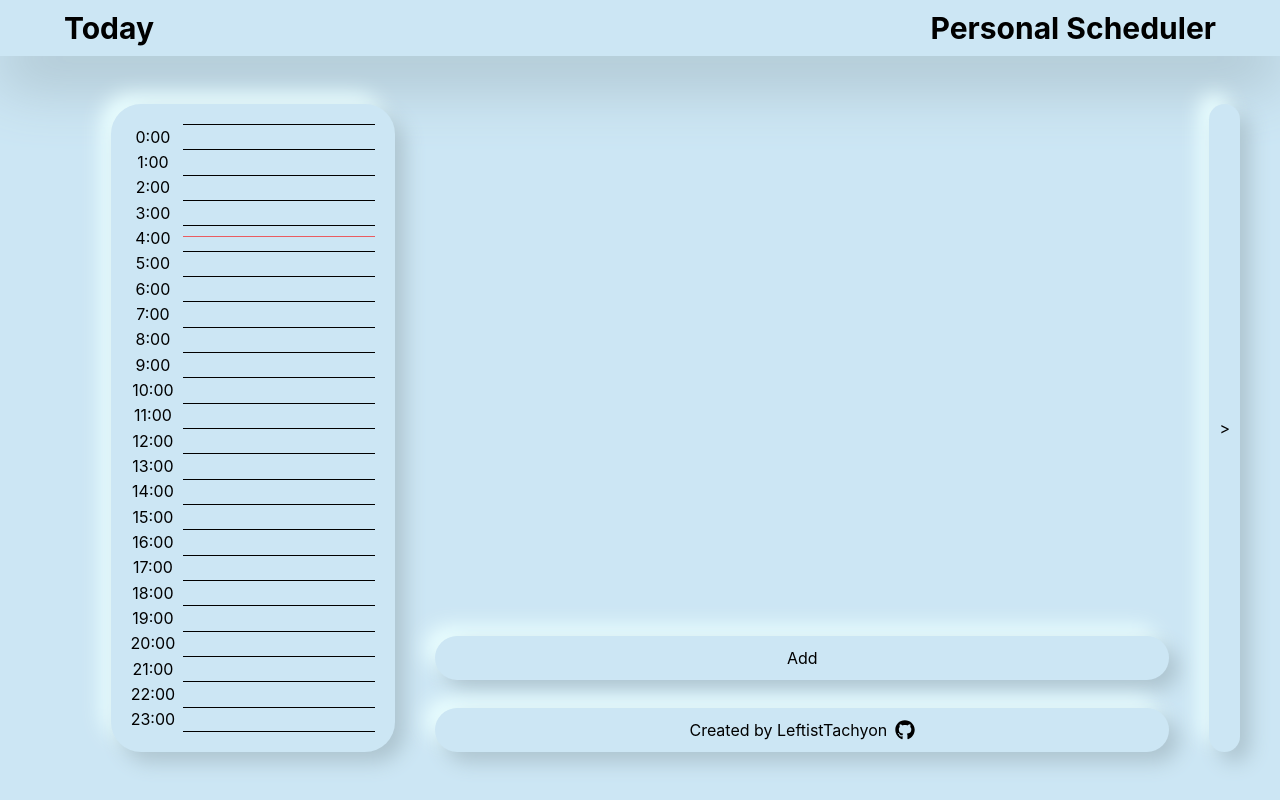
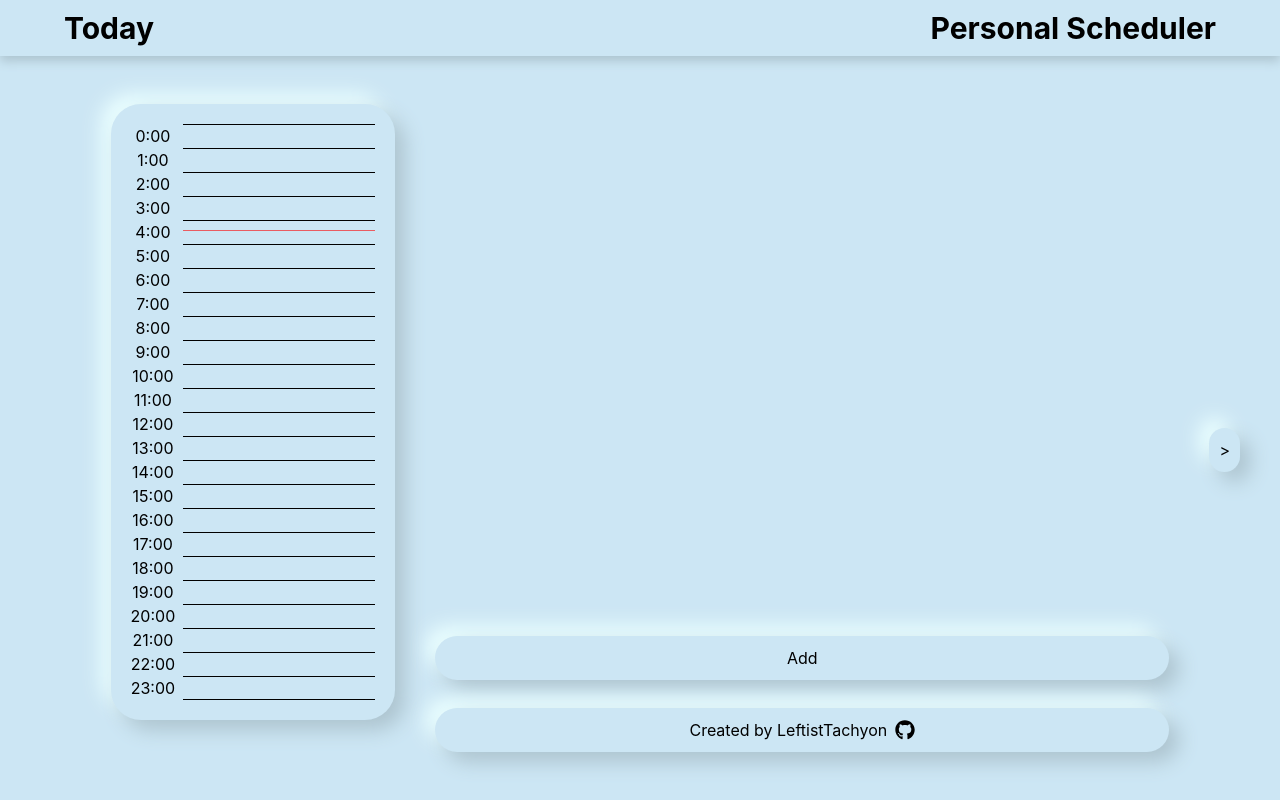
Before and after one commit to LeftistTachyon/personal-scheduler, a Next.js app: page / in a window 1280 px wide. Built offline with nearby package versions, Linux system fonts and the light colour scheme.

Commit message:
Savestate for the night; can't seem to figure out how to center the timeline on the left
lksjfalksdjlkasdflkjdflkads

```diff
--- a/src/components/header.tsx
+++ b/src/components/header.tsx
@@ -7,7 +7,11 @@ export default function Main() {
 			px={16}
 			py={2.5}
 			as="header"
-			boxShadow="0 30px 60px #adc4cf"
+			boxShadow="0 5px 10px #adc4cf"
+			position="sticky"
+			top={0}
+			background="primary"
+			zIndex={1}
 		>
 			<Heading size="lg">Today</Heading>
 			<Spacer />
--- a/src/pages/_app.tsx
+++ b/src/pages/_app.tsx
@@ -14,10 +14,10 @@ export default function MyApp({ Component, pageProps }: AppProps) {
 				<link rel="icon" href="/favicon.ico" />
 			</Head>
 			<ChakraProvider theme={theme}>
-				<Stack direction="column" minH="100vh">
+				<Stack direction="column" h="100vh">
 					<Header />
 
-					<Flex flex={1}>
+					<Flex flex={1} overflowY="auto">
 						<Component {...pageProps} />
 					</Flex>
 
--- a/src/pages/index.tsx
+++ b/src/pages/index.tsx
@@ -141,8 +141,11 @@ export default function Home() {
 			justifySelf="stretch"
 			align="stretch"
 			direction="row"
+			position="relative"
 			p={10}
 			minW="100%"
+			minH="100%"
+			h="fit-content"
 		>
 			<GridItem
 				as="button"
@@ -152,7 +155,15 @@ export default function Home() {
 			>
 				<Text>&lt;</Text>
 			</GridItem>
-			<GridItem flex={1} align="stretch" p={5}>
+			<GridItem
+				flex={1}
+				align="stretch"
+				alignSelf="flex-start"
+				h="100%"
+				position="sticky"
+				top="0%"
+				p={5}
+			>
 				<Grid
 					templateColumns="auto minmax(0, 1fr)"
 					columnGap={2}
@@ -190,8 +201,7 @@ export default function Home() {
 					>
 						{todoItems
 							.filter((item) => !item.isFixed)
-							.map((item, i) => {
-								const idx = i;
+							.map((item, idx) => {
 								return (
 									<TodoItem
 										data={item}
@@ -242,7 +252,12 @@ export default function Home() {
 					</NextChakraLink>
 				</GridItem>
 			</VStack>
-			<GridItem as="button">
+			<GridItem
+				as="button"
+				alignSelf="flex-start"
+				position="sticky"
+				top="50%"
+			>
 				<Text>&gt;</Text>
 			</GridItem>
 		</Stack>
```
